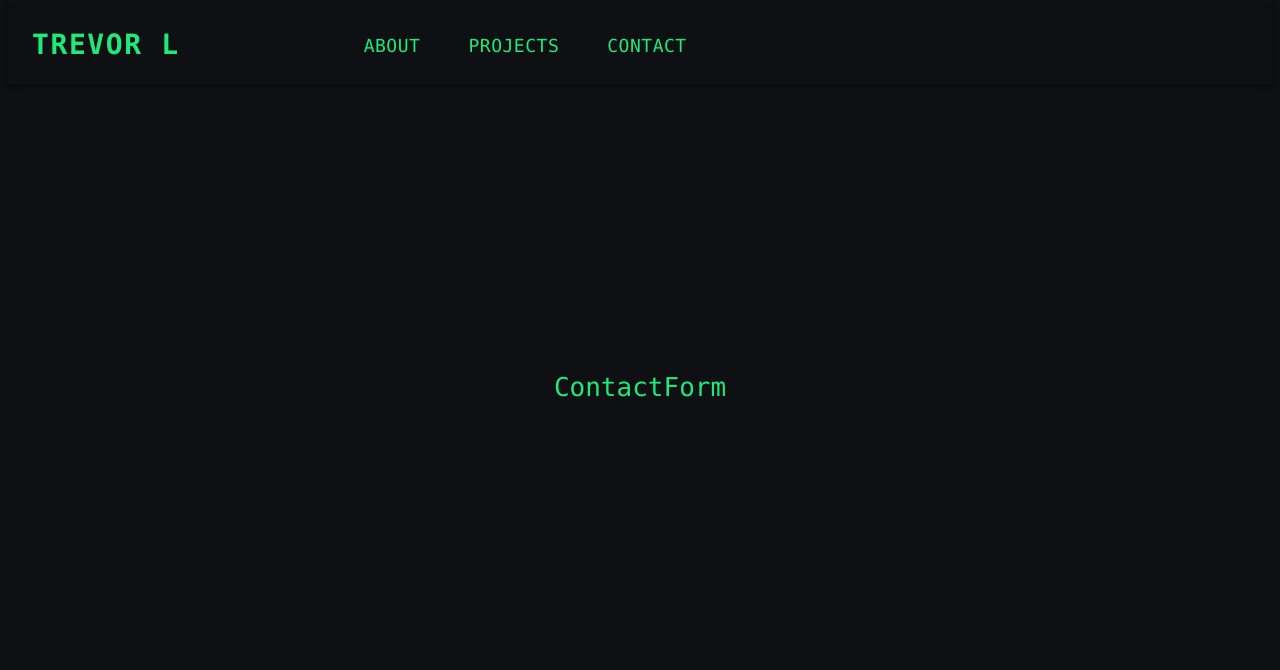
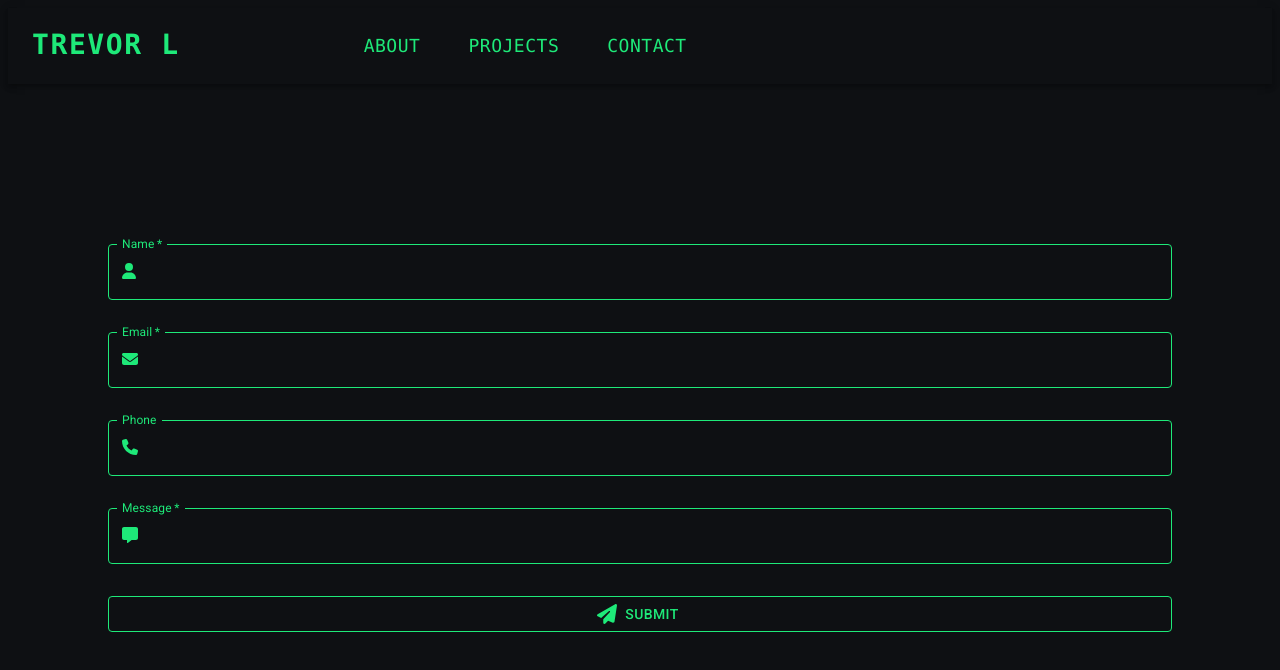
Before and after one commit to trevor-lowder/portfolio, a React (Create React App) app in the folder portfolio/: page /contact in a window 1280 px wide. Shown: the top 670 px of the page. Built offline with nearby package versions, Linux system fonts and the light colour scheme.

Commit message:
contact form logs to the console

```diff
--- a/portfolio/package.json
+++ b/portfolio/package.json
@@ -5,6 +5,9 @@
   "dependencies": {
     "@emotion/react": "^11.10.6",
     "@emotion/styled": "^11.10.6",
+    "@fortawesome/fontawesome-svg-core": "^6.3.0",
+    "@fortawesome/free-solid-svg-icons": "^6.3.0",
+    "@fortawesome/react-fontawesome": "^0.2.0",
     "@mui/icons-material": "^5.11.11",
     "@mui/material": "^5.11.12",
     "@testing-library/jest-dom": "^5.16.5",
@@ -17,7 +20,8 @@
     "react-router": "^6.9.0",
     "react-router-dom": "^6.9.0",
     "react-scripts": "5.0.1",
-    "web-vitals": "^2.1.4"
+    "web-vitals": "^2.1.4",
+    "yup": "^1.0.2"
   },
   "scripts": {
     "start": "react-scripts start",
--- a/portfolio/src/components/Contact/Contact.jsx
+++ b/portfolio/src/components/Contact/Contact.jsx
@@ -9,7 +9,7 @@ const Contact = () => {
       <div>
         <NavBar />
       </div>
-      <Box sx={{ display: "flex", justifyContent: "center", mt: 36 }}>
+      <Box sx={{ display: "flex", justifyContent: "center", mt:18}}>
         <ContactForm />
       </Box>
     </>
--- a/portfolio/src/components/Contact/ContactForm.jsx
+++ b/portfolio/src/components/Contact/ContactForm.jsx
@@ -1,9 +1,123 @@
-import React from 'react'
+import React, { useState } from "react";
+import CustomFormInput from "./CustomFormInput.jsx";
+import {
+  faEnvelope,
+  faPhone,
+  faUser,
+  faPaperPlane,
+  faMessage,
+} from "@fortawesome/free-solid-svg-icons";
+import { FontAwesomeIcon } from "@fortawesome/react-fontawesome";
+import { Button } from "@mui/material";
+import * as Yup from "yup";
+
+const validationSchema = Yup.object().shape({
+  name: Yup.string().required("Name is required"),
+  email: Yup.string()
+    .email("Please enter a valid email address")
+    .required("Email is required"),
+  phone: Yup.string().nullable(),
+  message: Yup.string().required("Message is required"),
+});
 
 const ContactForm = () => {
+  const [formState, setFormState] = useState({
+    name: "",
+    email: "",
+    phone: "",
+    message: "",
+  });
+  const [errors, setErrors] = useState({});
+  const handleChange = (event) => {
+    const { name, value } = event.target;
+    setFormState((prevState) => ({ ...prevState, [name]: value }));
+  };
+  const [isSubmitting, setSubmitting] = useState(false);
+  const handleSubmit = (event) => {
+    event.preventDefault();
+    setSubmitting(true);
+    validationSchema
+      .validate(formState, { abortEarly: false })
+      .then(() => {
+        console.log(formState);
+        // TODO: handle form submission})
+      })
+      .catch((validationErrors) => {
+        const errors = {};
+        validationErrors.inner.forEach((error) => {
+          errors[error.path] = error.message;
+        });
+        setErrors(errors);
+      });
+    setSubmitting(false);
+  };
   return (
-    <div>ContactForm</div>
-  )
-}
+    <>
+      <form onSubmit={handleSubmit}>
+        <CustomFormInput
+          label="Name"
+          id="name"
+          variant="outlined"
+          name="name"
+          startAdornment={faUser}
+          value={formState.name}
+          onChange={handleChange}
+          error={errors.name}
+          helperText="Enter your name"
+        />
+        <CustomFormInput
+          label="Email"
+          id="email"
+          variant="outlined"
+          name="email"
+          helperText="Enter a valid email"
+          startAdornment={faEnvelope}
+          value={formState.email}
+          onChange={handleChange}
+          error={errors.email}
+        />
+        <CustomFormInput
+          label="Phone"
+          id="phone"
+          variant="outlined"
+          name="phone"
+          required={false}
+          startAdornment={faPhone}
+          value={formState.phone}
+          onChange={handleChange}
+          error={errors.phone}
+        />
+        <CustomFormInput
+          label="Message"
+          id="message"
+          variant="outlined"
+          name="message"
+          multiline
+          helperText="Enter your message"
+          startAdornment={faMessage}
+          value={formState.message}
+          onChange={handleChange}
+          error={errors.message}
+        />
+        <Button
+          type="submit"
+          variant="outlined"
+          disabled={isSubmitting}
+          fullWidth
+          startIcon={
+            <FontAwesomeIcon icon={faPaperPlane} color="rgb(30,233,121)" />
+          }
+          sx={{
+            mt: 2,
+            color: "rgb(30,233,121)",
+            borderColor: "rgb(30,233,121)",
+          }}
+        >
+          SUBMIT
+        </Button>
+      </form>
+    </>
+  );
+};
 
 export default ContactForm;
--- /dev/null
+++ b/portfolio/src/components/Contact/CustomFormInput.jsx
@@ -0,0 +1,70 @@
+import * as React from "react";
+import { styled } from "@mui/material/styles";
+import TextField from "@mui/material/TextField";
+import { FontAwesomeIcon } from "@fortawesome/react-fontawesome";
+import { Box, FormHelperText } from "@mui/material";
+
+const CustomTextField = styled(TextField)({
+  "& label": {
+    color: "rgb(30,233,121)",
+  },
+  "& .MuiInputBase-input": {
+    color: "rgb(30,233,121)",
+  },
+  "& .MuiFormHelperText-root": {
+    color: "rgb(30,233,121)",
+  },
+  "& .MuiInput-underline:after": {
+    borderBottomColor: "green",
+  },
+  "& .MuiOutlinedInput-root": {
+    "& fieldset": {
+      borderColor: "rgb(30,233,121)",
+    },
+    "&:hover fieldset": {
+      borderColor: "green",
+    },
+  },
+});
+
+const CustomFormInput = ({
+  label,
+  id,
+  name,
+  variant,
+  fullWidth = true,
+  required = true,
+  startAdornment,
+  onChange,
+  value,
+  error,
+  helperText,
+  ...props
+}) => {
+  return (
+    <>
+      <CustomTextField
+        {...props}
+        label={label}
+        id={id}
+        name={name}
+        variant={variant}
+        fullWidth={fullWidth}
+        required={required}
+        onChange={onChange}
+        value={value}
+        error={error}
+        InputProps={{
+          startAdornment: startAdornment && (
+            <Box sx={{ marginRight: 2 }}>
+              <FontAwesomeIcon icon={startAdornment} color="rgb(30,233,121)" />
+            </Box>
+          ),
+        }}
+        sx={{ my: 2 }}
+      />
+      {error && <FormHelperText error={error}>{helperText}</FormHelperText>}
+    </>
+  );
+};
+export default CustomFormInput;
--- a/portfolio/src/components/Navbar/NavBar.jsx
+++ b/portfolio/src/components/Navbar/NavBar.jsx
@@ -38,7 +38,7 @@ function ResponsiveAppBar() {
                 key={page}
                 component={NavLink}
                 to={`/${page}`}
-                exact
+                exact="true"
                 sx={{
                   my: 2,
                   mx: 2,
--- a/portfolio/src/index.js
+++ b/portfolio/src/index.js
@@ -2,6 +2,9 @@ import React from "react";
 import ReactDOM from "react-dom/client";
 import "./index.css";
 import App from "./App";
+import "@fortawesome/free-solid-svg-icons";
+import "@fortawesome/react-fontawesome";
+
 
 const root = ReactDOM.createRoot(document.getElementById("root"));
 root.render(
```
Also changed, not shown: 1 other file (tests, documents, lock files or other folders).
